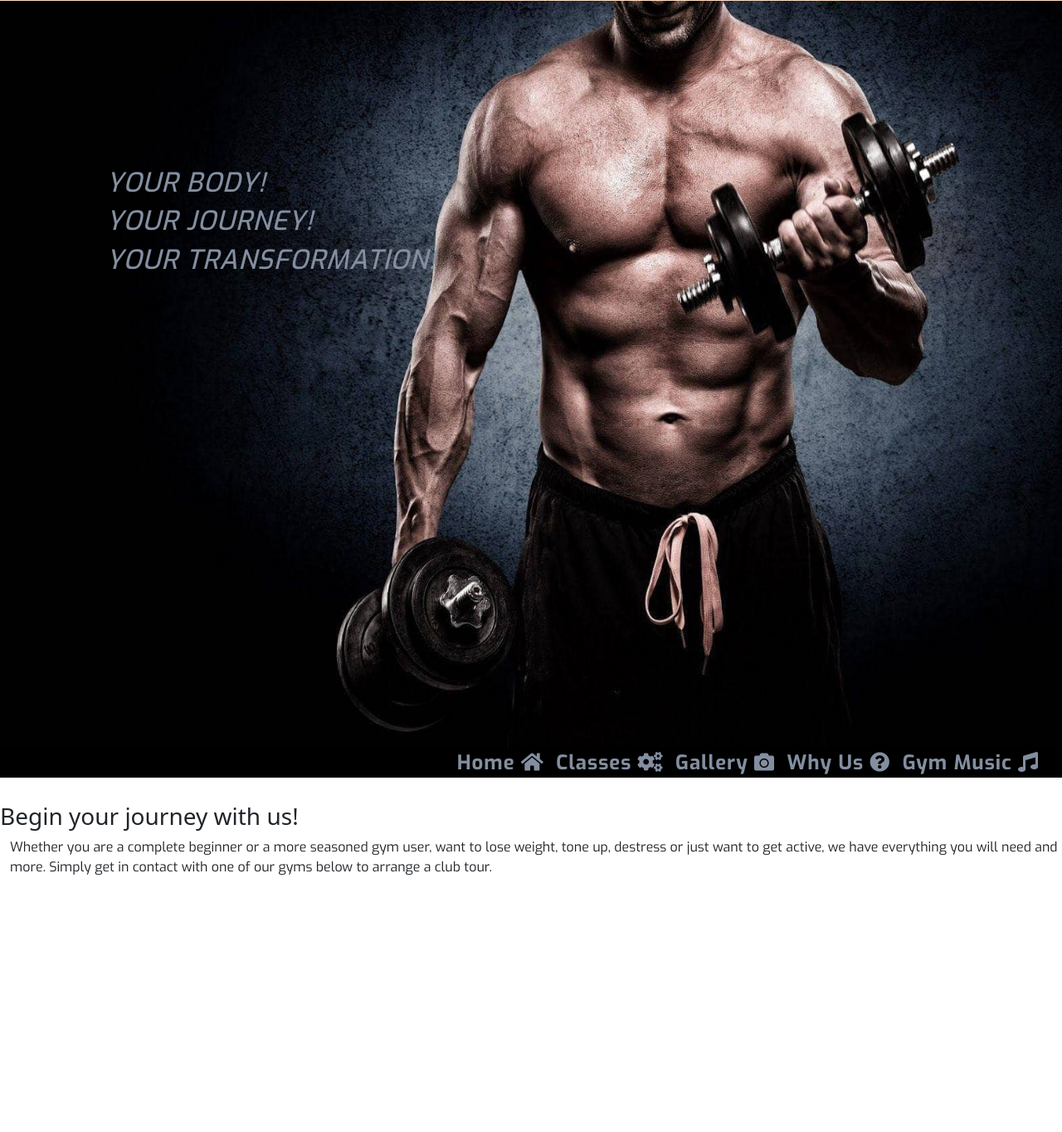
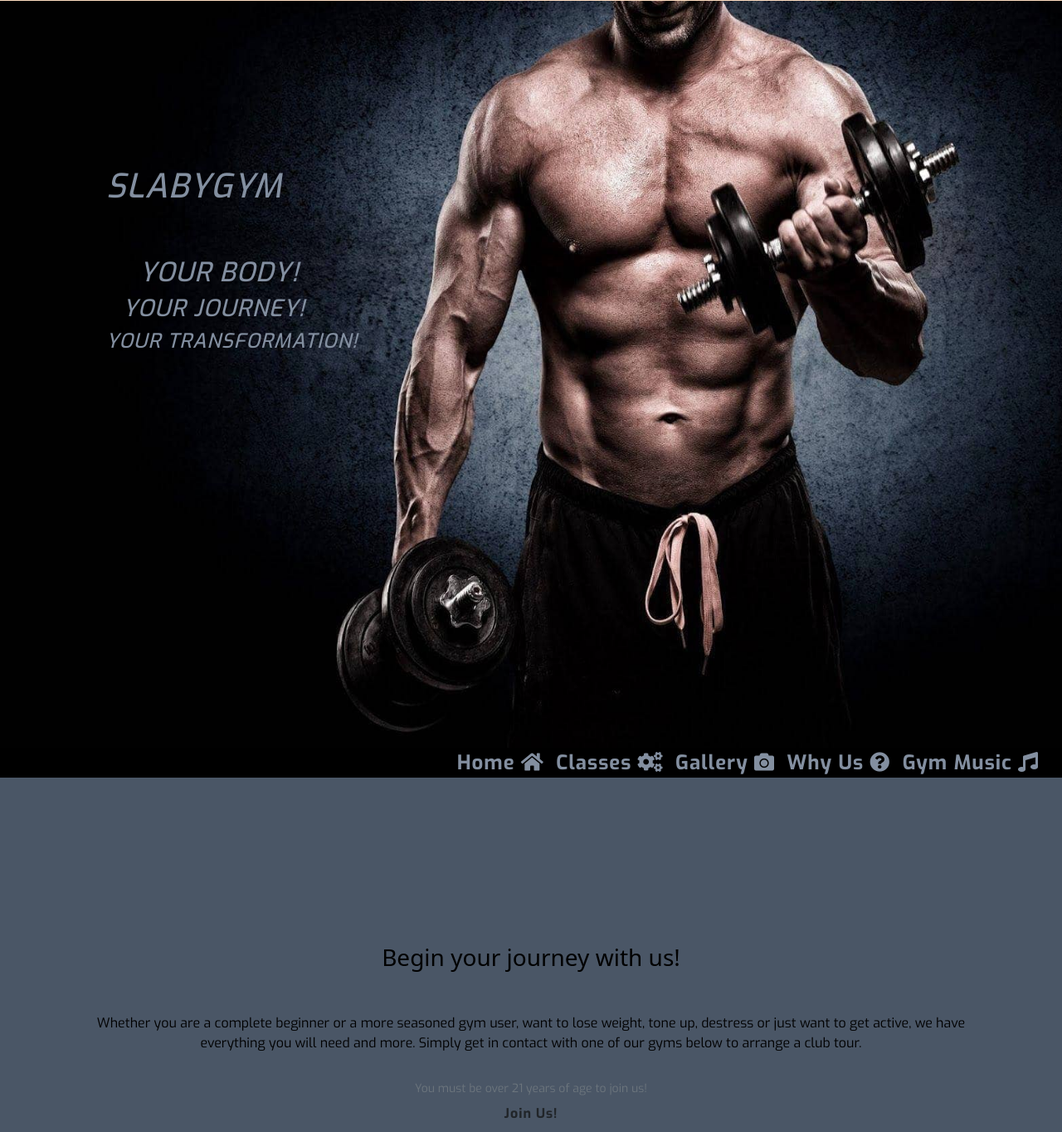
Before and after one commit to SlabyG/SlabyGYM, a plain HTML site: page index.html in a window 1280 px wide. Shown: the part 55-1419 px from the top of the page at 83% size. Before the commit the page ends 1112 px from the top, so only its background shows below. Drawn offline with nearby package versions, Linux system fonts and the light colour scheme.

Commit message:
updated the section part of the body, and added the button along with the text

```diff
--- a/assets/css/style.css
+++ b/assets/css/style.css
@@ -38,6 +38,16 @@
     text-align: left;
     padding-left: 140px;
 }
+
+.title h1 {
+    margin-bottom: 60px;
+}
+.title h2 {
+    padding-left: 40px;
+}
+.title h3 {
+    padding-left: 20px;
+}
 /*----alert&butoon----*/
 .box {
     padding-left: 0px;
@@ -60,17 +70,13 @@
     color: black;
     font-family: 'Exo';
 }
-.text-muted {
-    float: right;
-}
-
 
 /*----Navigation----*/
 
 #nav {
 
     text-align: right;
-    margin-bottom: 30px;
+    margin-bottom: 0px;
     padding-right: 40px;
     font-family: 'Exo';
     font-size: x-large;
@@ -88,3 +94,27 @@
 a:hover {
     color: #5b3e38;
 }
+/*----body section----*/
+
+#section {
+    height: 500px;
+    background-color: #4a5666;
+}
+
+#section h3, p {
+    text-align: center;
+    color: black;
+}
+#section h3 {
+    margin-top: 200px;
+    margin-bottom: 50px;
+}
+
+#section p{
+    padding-left: 90px;
+    padding-right: 90px;
+}
+
+.text-muted {
+    margin-top: 30px;
+}
--- a/index.html
+++ b/index.html
@@ -22,9 +22,10 @@
                      </div>
                     <div class="title center col-12 ">
                         <a href="index.html" >
+                            <h1>SlabyGYM</h1>
                             <h2>Your Body!</h2>
-                            <h2>Your Journey!</h2>
-                            <h2>Your Transformation!</h2>
+                            <h3>Your Journey!</h3>
+                            <h4>Your Transformation!</h4>
                         </a>
                      </div>
                      <div class="row">
@@ -61,12 +62,14 @@
     <!--/Nav-->
     <!-- Quote-->
     <section>
-        <div>
+        <div id="section" class="container-fluid overflow-hidden">
             <h3>Begin your journey with us!</h3>
             <p>
                 Whether you are a complete beginner or a more seasoned gym user, want to lose weight, tone up, destress or just want to get active, we have everything you will need and more. Simply get in contact with one of our gyms below to arrange a club tour.
             </p>
-            <!--<p class="text-muted"><small>You must be over 21 years of age to join us</small></p>-->
+            <p class="text-muted"><small>You must be over 21 years of age to join us!</small>
+             <br><a href="#" class="btn" ><strong>Join Us!</strong></a>
+            </p>
         </div>
     </section>
     <!--/Quote-->
```
